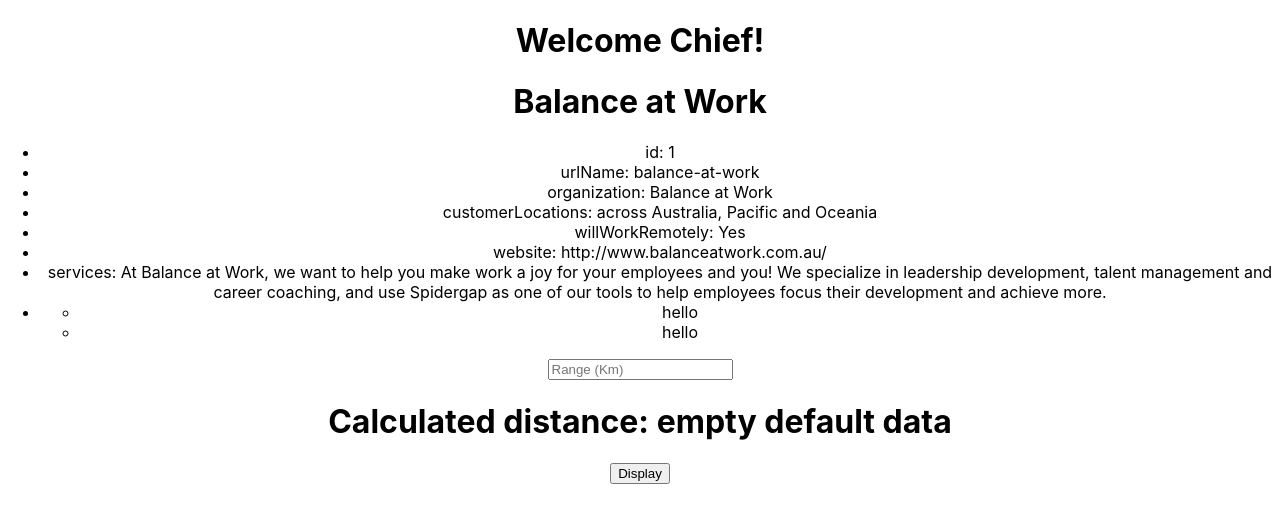
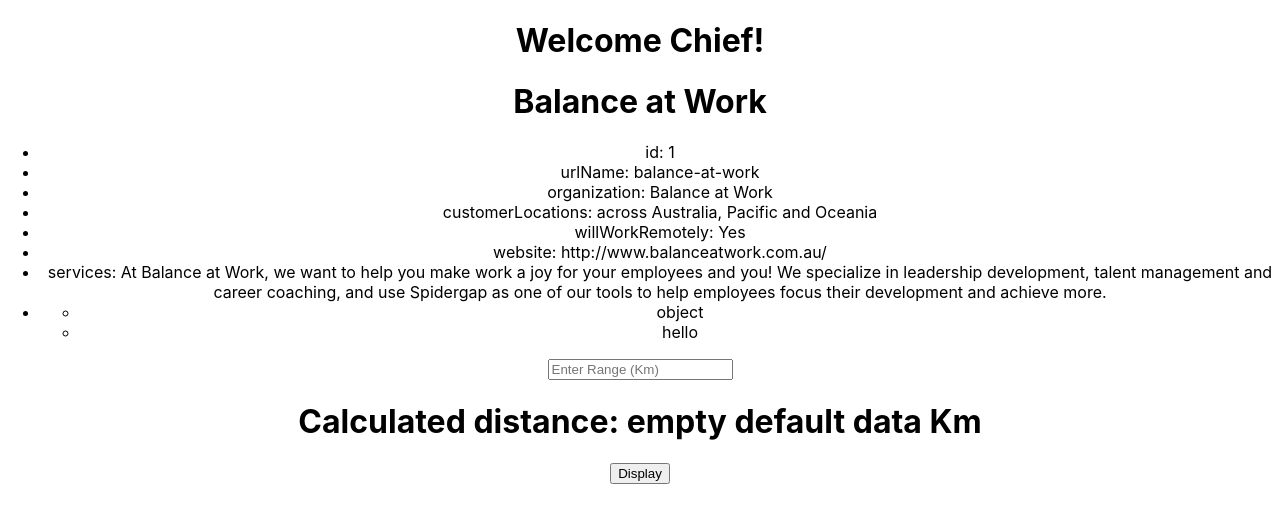
Before and after one commit to ConanDev/find_em, a React (Create React App) app: page / in a window 1280 px wide. Shown: the top 522 px of the page. Built offline with nearby package versions, Linux system fonts and the light colour scheme.

Commit message:
Started Multiple-offices-per-partner functionality
Started implementing a new prop per partner (without changing old functionality so far, but committing for safety)

```diff
--- a/src/ManagePartners.js
+++ b/src/ManagePartners.js
@@ -7,6 +7,19 @@
     const keys = Object.keys(p1)
     const organization = p1.organization
     let coordinates = p1.offices[0].coordinates.split(',') //assuming to be only 1 office for now
+    //for each partner, we have "prop" =  {companyName, branches}
+    //where branches is an array == [{location, address, coordinates}]
+    let branches = []
+    let prop = {organization: organization, branches : branches} //assuming branches to be passed by ref!
+    //this is the inner ForEach for the branches
+    const offices = p1.offices //did a mistake more than once: object[]
+    offices.forEach(office => {
+        //for each office, add its location, address, and coordinates
+        branches.push({
+            location : office.location,
+            address : office.address,
+            coordinates : office.coordinates.split(',')})
+    })
     const listItems = keys.map((key) =>
     {
         let res = null
@@ -25,7 +38,7 @@
                 {/* {p1[key].map((office, index) => {
                     <li>office #{index+1}</li>
                 })} */}
-                <li>hello</li>
+                <li>{typeof(p1.offices)}</li>
                 <li>hello</li>
             </ul>
             </li>
--- a/src/input_range.js
+++ b/src/input_range.js
@@ -1,36 +1,45 @@
 import React, {useState} from 'react';
 
 export function Input(props){
+    //"data" is the calculated distance
     const [data, setData] = useState("empty default data")
+    //"data2" is the maximum input range
     const [data2, setData2] = useState("empty default data (runtime)")
-    let inputText = "empty input textt"
+    let inputRange = null
     return(
         <div>
-        <input type="number" placeholder="Range (Km)" onChange={OnChangeHandle} />
-        <h1>{"Calculated distance: " + data}</h1>
+        <input type="number" placeholder="Enter Range (Km)" onChange={OnChangeHandle} />
+        <h1>{"Calculated distance: " + data.toString() + " Km"}</h1>
         <button onClick={() => OnButtonClicked(props)}>Display</button>
         </div>
     );
 
     function OnChangeHandle(inputData){
-        inputText = inputData.target.value
-        setData2(inputText)
+        inputRange = inputData.target.value
+        setData2(inputRange)
+
     }
 
     function OnButtonClicked(props){
-        const dist = CalculateDistance(props)
+        const dist = CalculateDistance(props) //moved string conversion to later
         setData(dist)
+        const text = parseFloat(data) <= parseFloat(data2) ? "Company is in range" : "Company is outside of range"
+        alert(text)
     }
 
     function CalculateDistance(props){
         //bring json degree data from ManagePartners
+        /**
+         * What to do to handle all the companies?
+         * Get an array of objects
+         * each object is {companyName, offices} OR {companyName, [{location, address, coordinates}]}
+         */
         let selfCoor = [51.5144636,-0.142571]
         selfCoor = selfCoor.map(deg => DegreesToRadians(deg))
-        let targetCoor = props.coordinates
-        alert(typeof(targetCoor))
+        let targetCoor = props.coordinates.map(num => parseFloat(num, 10))
         targetCoor = targetCoor.map(deg => DegreesToRadians(deg))
-        const dist = GCD(selfCoor, targetCoor)
-        return dist
+        const dist = GCD(selfCoor, targetCoor) / 1000 //meters to Km
+        return dist.toFixed(2);
     }
 
     function DegreesToRadians(deg){
```
